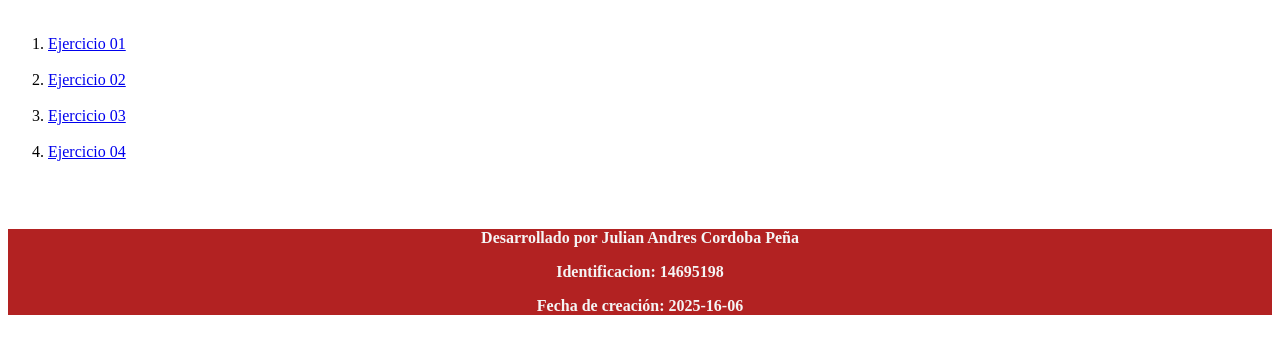
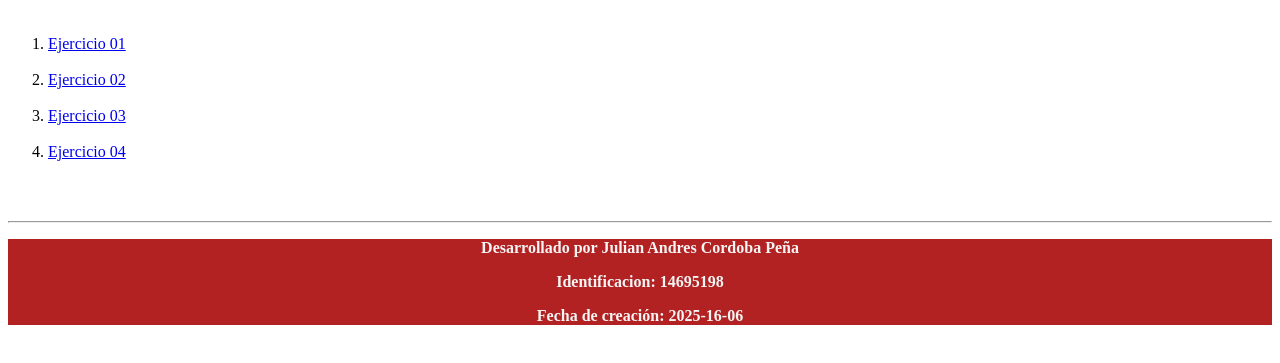
Before and after one commit to Juli-Andres/FSB152T01, a plain HTML site: page index.html in a window 1280 px wide. Shown: the part 79-442 px from the top of the page. Drawn offline with Linux system fonts and the light colour scheme.

Commit message:
Cuarto commit taller en clase

```diff
--- a/index.html
+++ b/index.html
@@ -18,7 +18,9 @@
         <li><a href="./PRACTICA/HTML/ejercicio04.html">Ejercicio 04</a></li>
     </ol>
     <br><br>
+    <hr>
 </body>
+
 <footer class="footer">
     <strong>
         <p>Desarrollado por Julian Andres Cordoba Peña</p>
```
Also changed, not shown: PRACTICA/HTML/ejercicio01.html (+2 -1 lines), PRACTICA/HTML/ejercicio02.html (+1 -1 lines), PRACTICA/HTML/ejercicio03.html (+1 -1 lines), PRACTICA/HTML/ejercicio04.html (+1 -1 lines).
